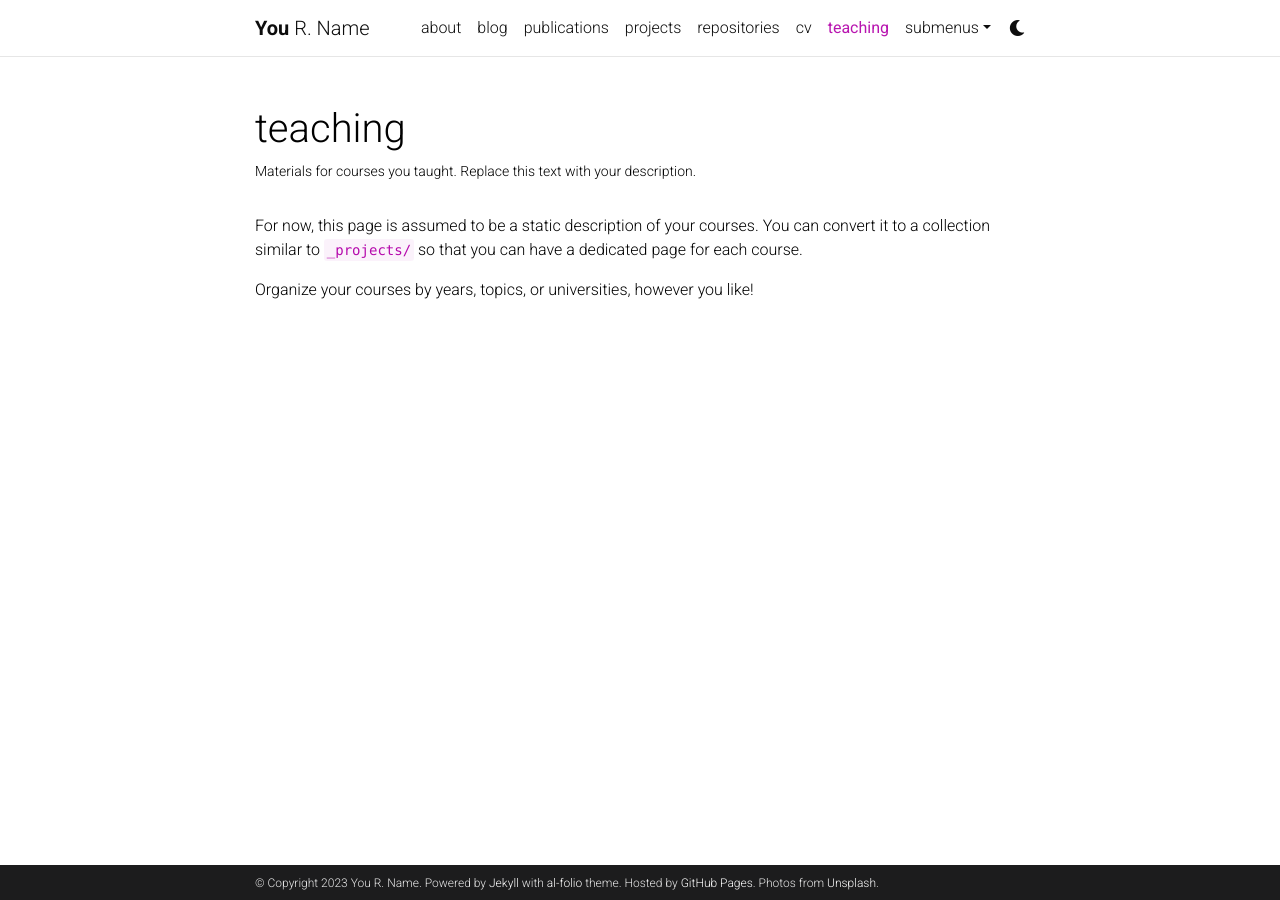
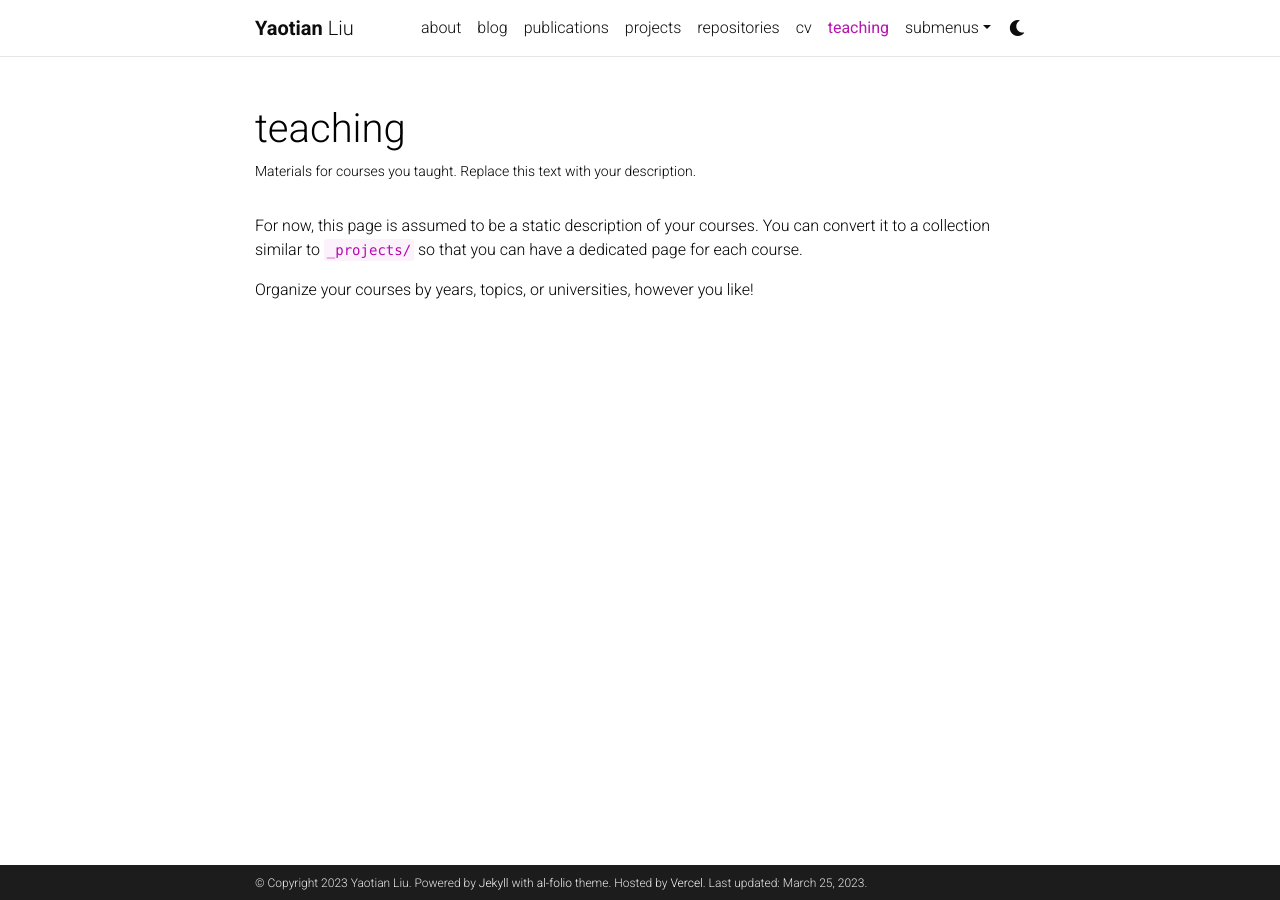
Before and after one commit to Yaotian-Liu/my-folio, a Jekyll site: the page built from _pages/teaching.md, in a window 1280 px wide. Built offline with Jekyll 4.4.1, drawn with Linux system fonts in a browser that asks for light colours; comment, search, counter and statistics services are not loaded; a style sheet for code colours, icons or effects is not loaded.

Commit message:
feat: my name

```diff
--- a/_config.yml
+++ b/_config.yml
@@ -3,24 +3,23 @@
 # -----------------------------------------------------------------------------
 
 title: blank # the website title (if blank, full name will be used instead)
-first_name: You
-middle_name: R.
-last_name: Name
+first_name: Yaotian
+middle_name:
+last_name: Liu
 email: you@example.com
 description: > # the ">" symbol means to ignore newlines until "footer_text:"
   A simple, whitespace theme for academics. Based on [*folio](https://github.com/bogoli/-folio) design.
 footer_text: >
   Powered by <a href="https://jekyllrb.com/" target="_blank">Jekyll</a> with <a href="https://github.com/alshedivat/al-folio">al-folio</a> theme.
-  Hosted by <a href="https://pages.github.com/" target="_blank">GitHub Pages</a>.
-  Photos from <a href="https://unsplash.com" target="_blank">Unsplash</a>.
-keywords: jekyll, jekyll-theme, academic-website, portfolio-website  # add your own keywords or leave empty
+  Hosted by <a href="https://vercel.com/" target="_blank">Vercel</a>.
+keywords:   # add your own keywords or leave empty
 
 lang: en # the language of your site (for example: en, fr, cn, ru, etc.)
 icon: ⚛️  # the emoji used as the favicon (alternatively, provide image name in /assets/img/)
 
-url: https://my-folio-yaotian-liu.vercel.app # the base hostname & protocol for your site
-baseurl: ./ # the subpath of your site, e.g. /blog/
-last_updated: false # set to true if you want to display last updated in the footer
+url:  # the base hostname & protocol for your site
+baseurl:  # the subpath of your site, e.g. /blog/
+last_updated: true # set to true if you want to display last updated in the footer
 impressum_path:  # set to path to include impressum link in the footer, use the same path as permalink in a page, helps to conform with EU GDPR
 
 # -----------------------------------------------------------------------------
@@ -71,7 +70,7 @@ og_image: # The site-wide (default for all links) Open Graph preview image
 # Social integration
 # -----------------------------------------------------------------------------
 
-github_username: # your GitHub user name
+github_username: Yaotian-Liu # your GitHub user name
 gitlab_username: # your GitLab user name
 twitter_username: # your Twitter handle
 mastodon_username: # your mastodon instance+username in the format instance.tld/@username
```
